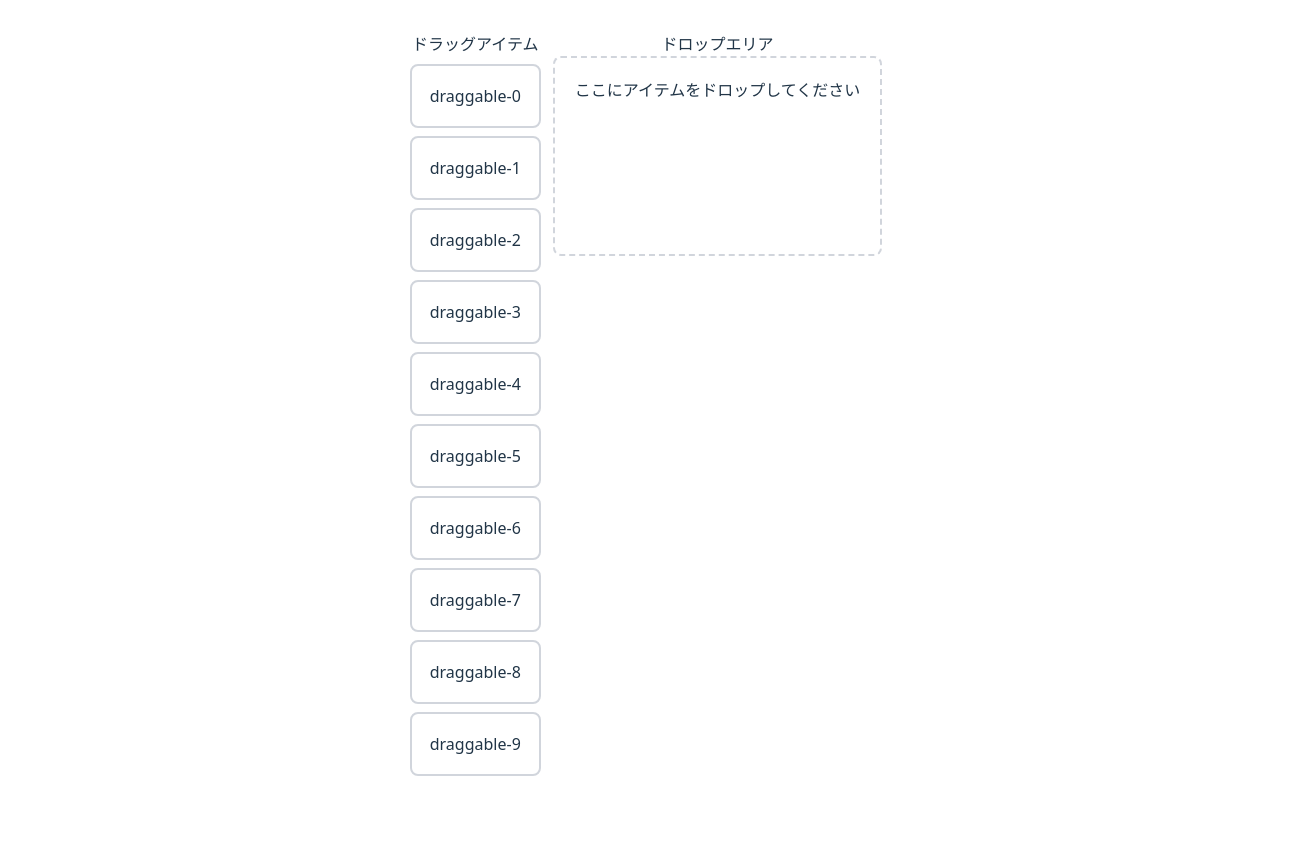
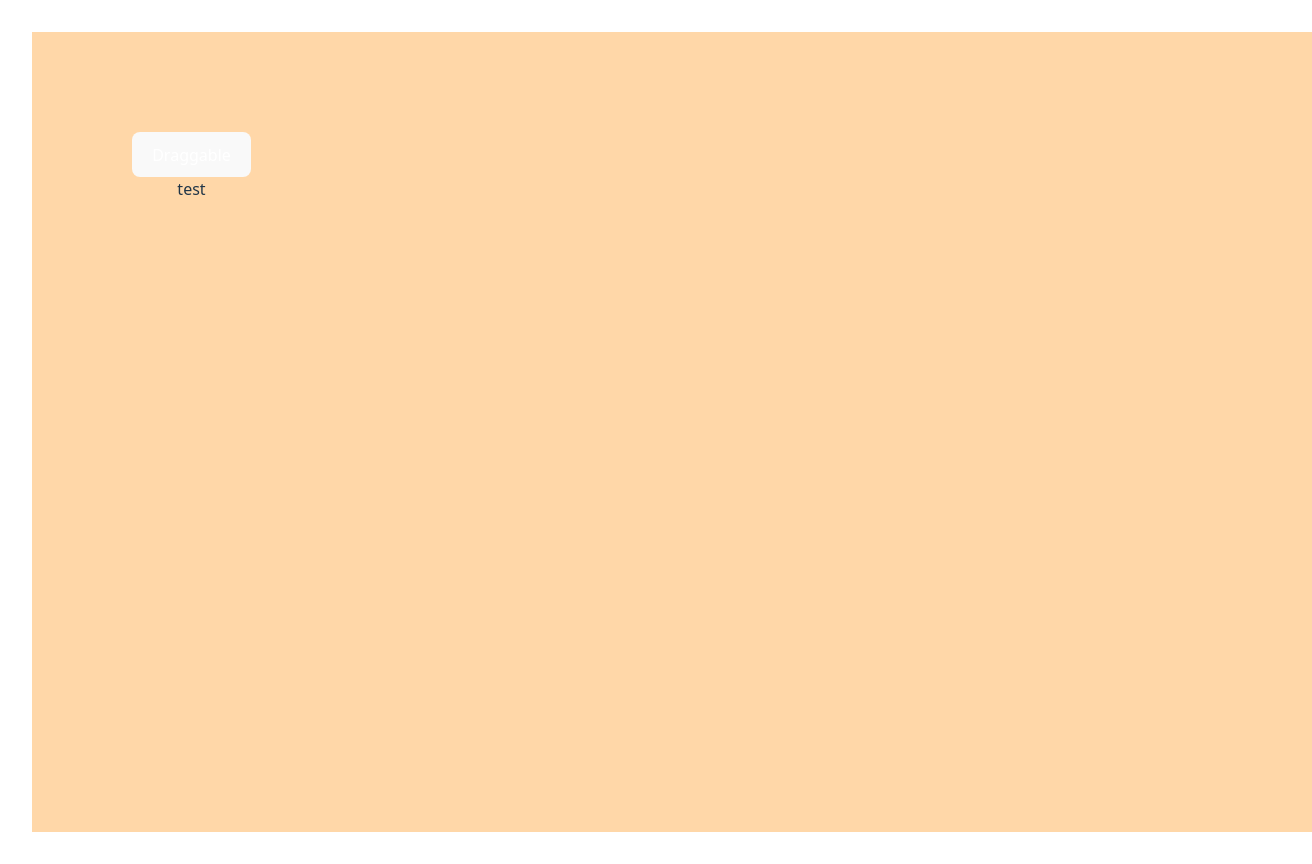
Before and after one commit to ShSato4JPN/sandbox-dnd, a React (Vite) app: page / in a window 1280 px wide. Shown: the whole page, 1312 px wide, since content can reach past the window. Before the commit the page ends 816 px from the top, so only its background shows below. Built offline with nearby package versions, Linux system fonts and the light colour scheme.

Commit message:
feat: add sample-05

```diff
--- a/src/App.tsx
+++ b/src/App.tsx
@@ -1,4 +1,4 @@
-import Root from "./components/sample-04/Root";
+import Root from "./components/sample-05/Root";
 
 export default function App() {
   return <Root />;
--- /dev/null
+++ b/src/components/sample-05/Root.tsx
@@ -0,0 +1,50 @@
+import { DndContext, useDraggable, type DragEndEvent } from "@dnd-kit/core";
+import { CSS } from "@dnd-kit/utilities";
+import { useState } from "react";
+
+function DraggableItem({
+  id,
+  position,
+}: {
+  id: string;
+  position: { x: number; y: number };
+}) {
+  const { listeners, attributes, setNodeRef, transform } = useDraggable({ id });
+
+  const style = {
+    transform: CSS.Transform.toString(transform),
+    position: "absolute" as const,
+    left: position.x,
+    top: position.y,
+  };
+
+  return (
+    <div ref={setNodeRef} style={style} {...listeners} {...attributes}>
+      <button className="bg-blue-500 text-white px-4 py-2 rounded">
+        Draggable
+      </button>
+      <div>test</div>
+    </div>
+  );
+}
+
+export default function Root() {
+  const [itemPosition, setItemPosition] = useState({ x: 100, y: 100 });
+
+  const handleDragEnd = (event: DragEndEvent) => {
+    if (event.delta) {
+      setItemPosition((prev) => ({
+        x: prev.x + event.delta.x,
+        y: prev.y + event.delta.y,
+      }));
+    }
+  };
+
+  return (
+    <DndContext onDragEnd={handleDragEnd}>
+      <div className="w-dvw h-dvh bg-orange-200 relative">
+        <DraggableItem id="draggable-test" position={itemPosition} />
+      </div>
+    </DndContext>
+  );
+}
```
